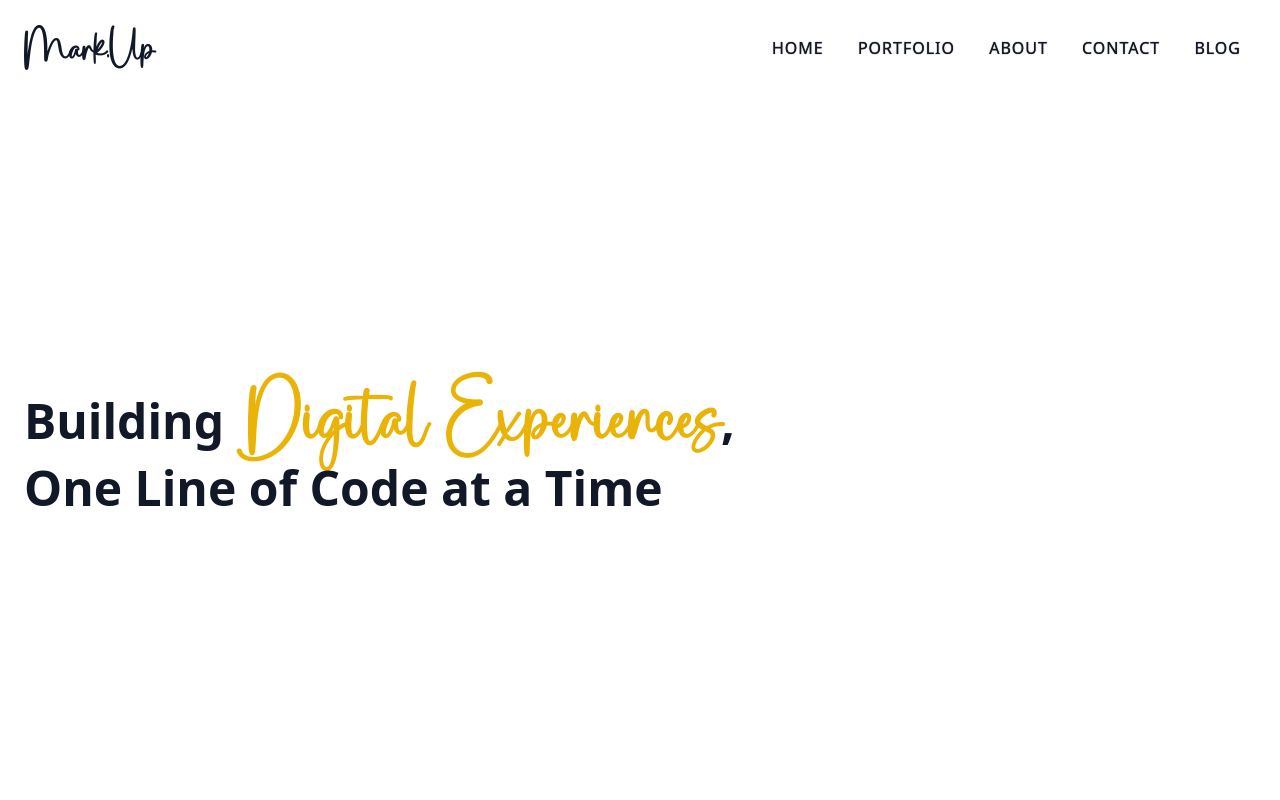
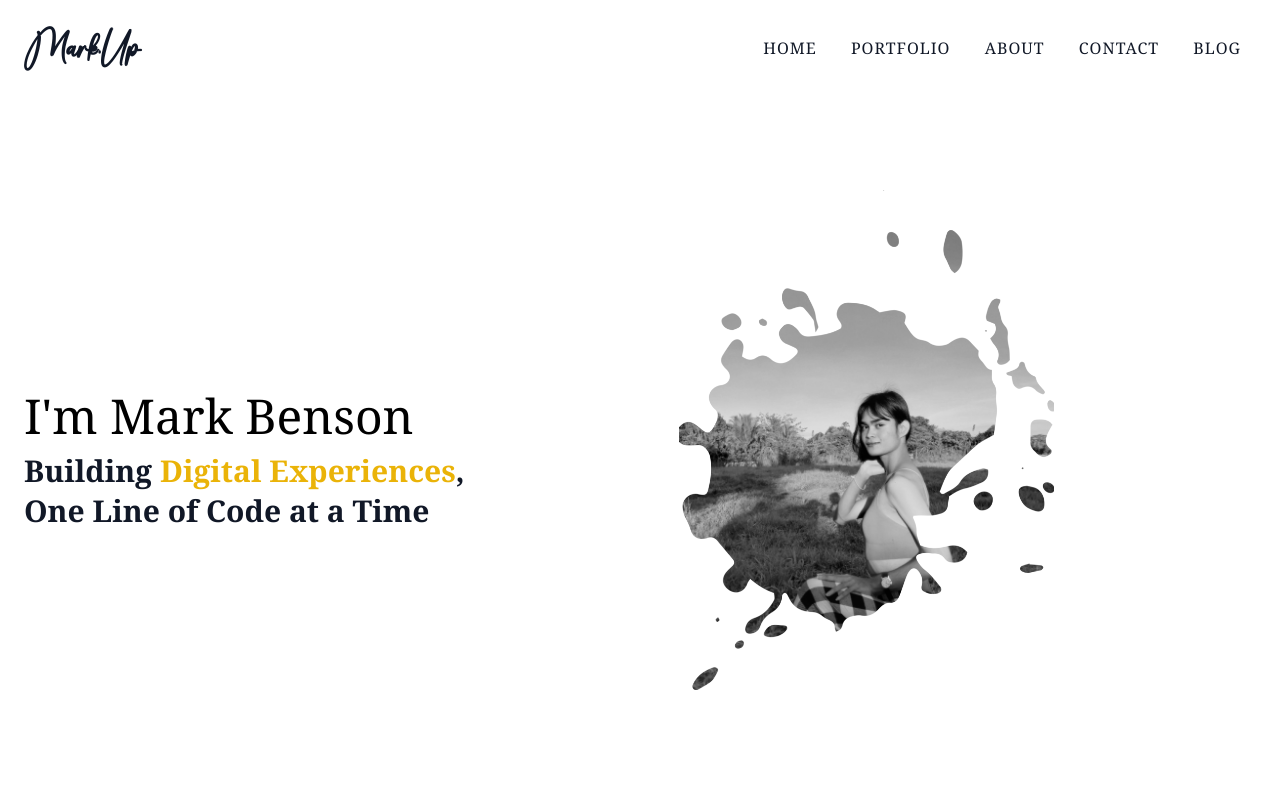
Before and after one commit to matanguihanbenson/___portfolio, a website: page index.html in a window 1280 px wide. Shown: the top 800 px of the page. Drawn offline with nearby package versions, Linux system fonts and the light colour scheme.

Commit message:
fixing banner

```diff
--- a/index.html
+++ b/index.html
@@ -8,9 +8,9 @@
   <link rel="stylesheet" href="https://unpkg.com/swiper/swiper-bundle.min.css">
   <script src="https://kit.fontawesome.com/3118edf327.js" crossorigin="anonymous"></script>
 </head>
-<body>
+<body class="font-serif">
   <div class="nav fixed top-0 z-10 bg-transparent flex justify-between w-full px-6 py-10 md:py-12 h-14 items-center">
-    <h1 class="logo text-xl leading-6 text-gray-900 md:text-2xl">Mark.Up</h1>
+    <h1 class="logo text-2xl leading-6 text-gray-900 md:text-4xl">Mark.Up</h1>
     <div class="rounded-full h-10 w-10 md:hidden bg-white transition-all duration-300 hover:scale-110 cursor-pointer shadow-lg flex justify-center items-center" id="menuButton">
       <i class="fa fa-bars text-xl text-black"></i>
     </div>
@@ -36,13 +36,19 @@
     </div>
   </nav>
 
-  <div class="banner p-6 relative w-full h-screen top-0 flex items-center">
-    <div class="w-10/12 mt-20 h-max">
-      <h1 class="w-[27ch] text-gray-900 md:text-5xl sm:text-4xl text-xl font-bold leading-[200%]">Building <span class="font-[kind-regards] text-yellow-500 inline-block leading-[200%]">Digital Experiences</span>, One Line of Code at a Time</h1>
+  <div class="banner p-6 relative w-full h-screen top-0 flex md:items-center">
+    <div class="w-full mt-20 h-max flex flex-col-reverse md:flex-row lg:grid-cols-2 items-center justify-between">
+      <div class="mt-10 text-center md:text-left">
+        <h1 class="text-2xl mb-2 lg:text-5xl">I'm Mark Benson</h1>
+        <h2 class="w-[27ch] text-gray-900 lg:text-3xl sm:text-2xl text-md font-bold leading-[150%] p-0 m-0">Building <span class="text-yellow-500 inline-block leading-[150%]">Digital Experiences</span>, <br>One Line of Code at a Time</h2>
+      </div>
+      <div class="profile h-[300px] sm:h-[300px] lg:h-[500px] w-full">
+
+      </div>
     </div>
   </div>
 
-  <div class="h-max p-6 w-full bg-white flex justify-between flex-col sm:flex-row">
+  <div class="featured-section h-max p-6 w-full bg-white flex justify-between flex-col sm:flex-row">
     <div class="sm:w-[70%] w-full">
       <h1 class="text-2xl font-bold">Featured</h1>
       <div class="my-carousel swiper-container mt-2 overflow-hidden lg:hidden relative">
@@ -148,6 +154,7 @@
       menuExpand.style.display = 'none';
       menuButton.classList.toggle('active');
     });
+
   </script>
 </body>
 </html>
```
Also changed, not shown: assets/img/274143107_145922847876618_2535205908178722383_n.jpg (added), assets/img/colorful-paint-splash-free-png.png (added), build/style.css.
